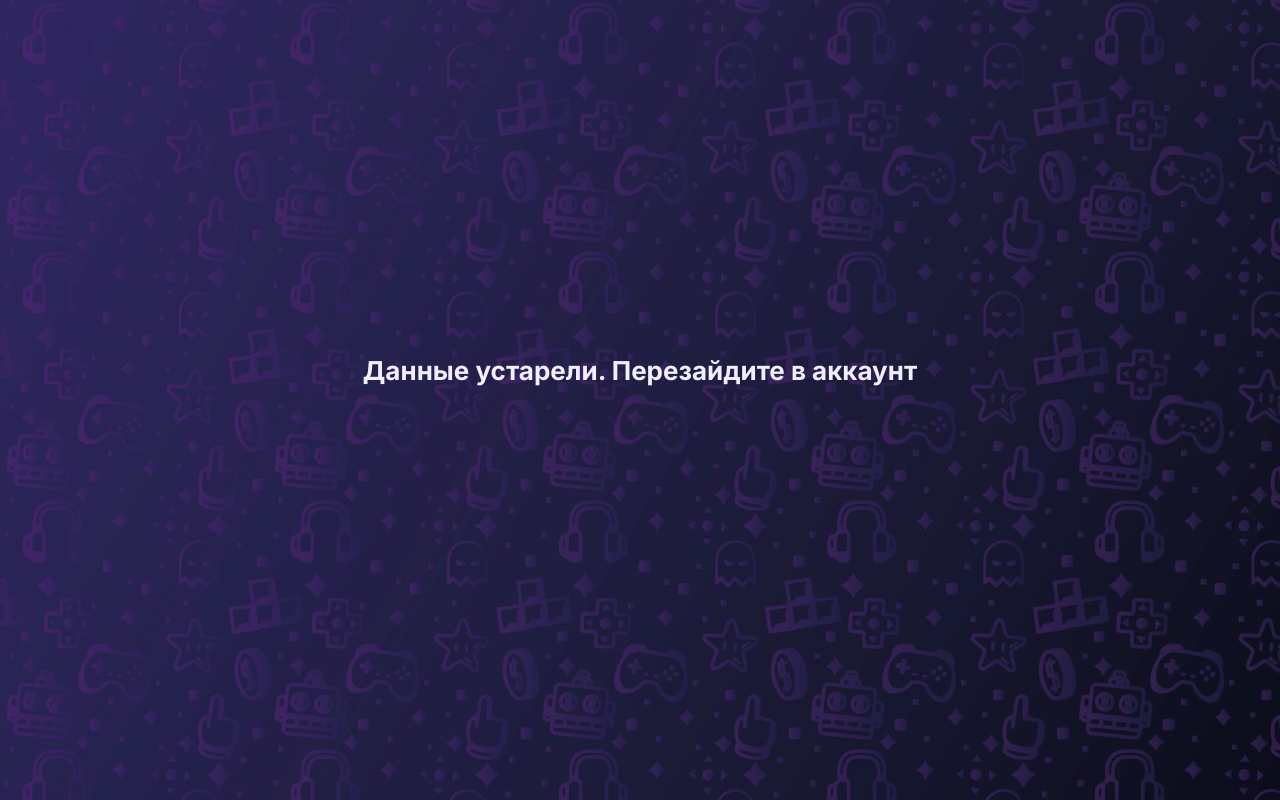
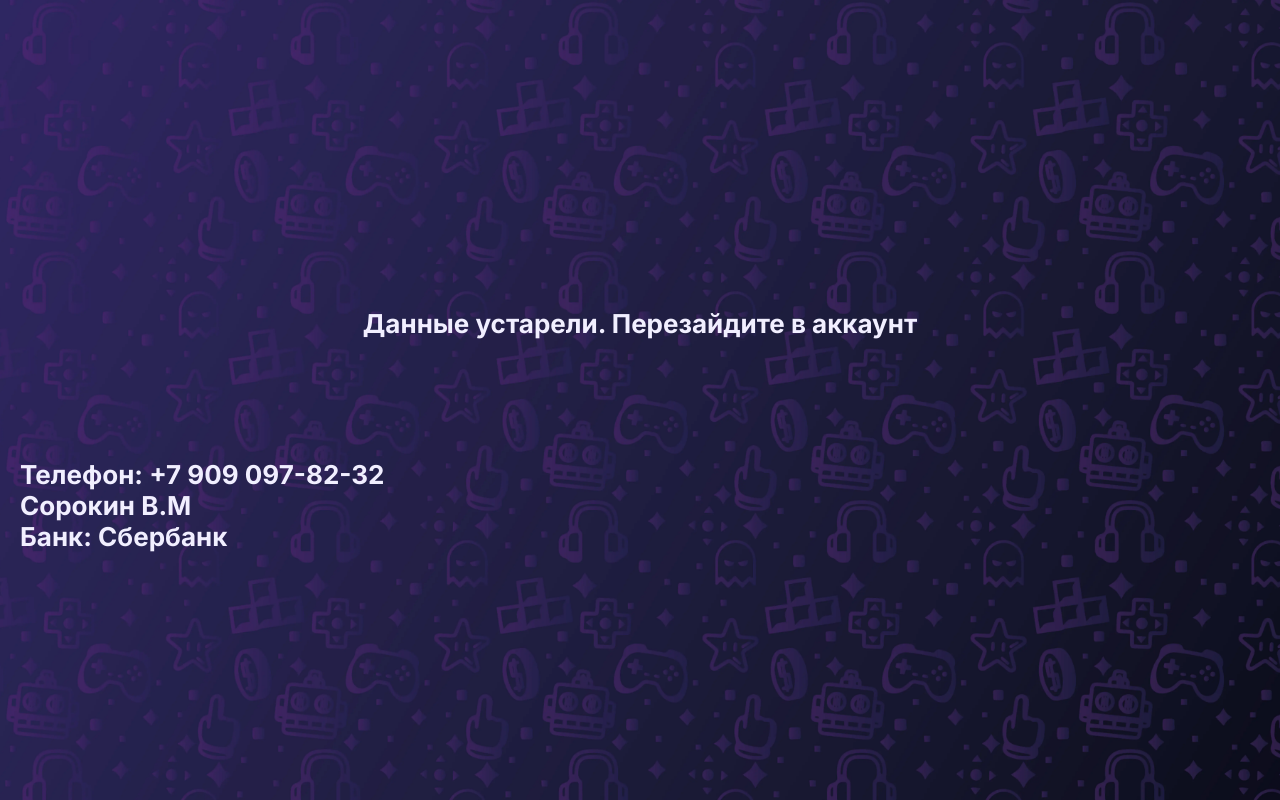
Before and after one commit to GameSense-club/site, a Flask app: page /price in a window 1280 px wide. Run offline with Flask 3, Linux system fonts and the light colour scheme; some libraries are stand-ins or nearby versions.

Commit message:
Добавлены данные перевода

```diff
--- a/static/css/main.css
+++ b/static/css/main.css
@@ -358,10 +358,10 @@ button.deactivate{
     padding: 10px;
 }
 
-.card_product {
+.price > .card_product {
     width: 300px;
 }
-.card_product>img{
+.price > .card_product>img{
 	margin-bottom: 10px;
 }
 
--- a/templates/price.html
+++ b/templates/price.html
@@ -35,6 +35,11 @@
 	<main class="full center-display">
 		<section>
 			<div id="cardsContainer" class="cardsContainer price"></div>
+            <div>
+                <h4><b>Телефон: </b>+7 909 097-82-32</h4>
+                <h4>Сорокин В.М</h4>
+                <h4><b>Банк:</b> Сбербанк</h4>
+            </div>
 		</section>
 	<script src="{{ url_for('static', filename='js/price.js') }}" defer></script>
 	</main>
```
